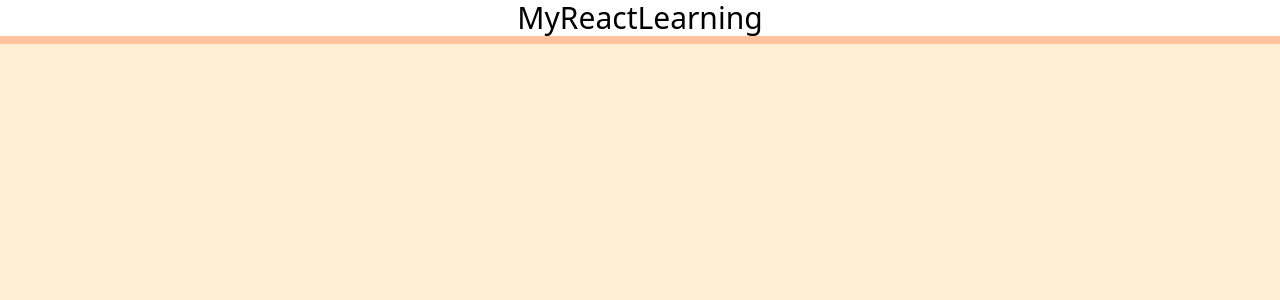
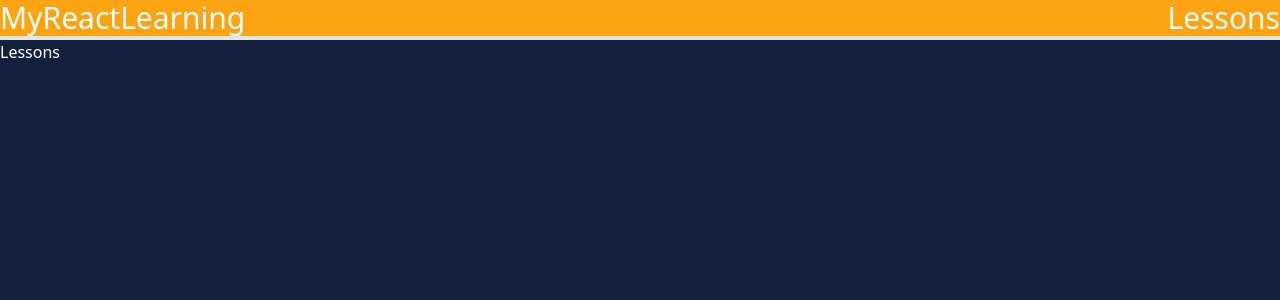
Before and after one commit to CoreyMckenzie/MyReactLearning, a React (Create React App) app: page /lessons in a window 1280 px wide. Before the commit this address had no page. Shown: the top 300 px of the page. Built offline with nearby package versions, Linux system fonts and the light colour scheme.

Commit message:
CSS redisgn and added a lessons nav for a toc for my lessons, each lesson will link to a different page

```diff
--- a/src/App.css
+++ /dev/null
@@ -1,38 +0,0 @@
-.App {
-  text-align: center;
-}
-
-.App-logo {
-  height: 40vmin;
-  pointer-events: none;
-}
-
-@media (prefers-reduced-motion: no-preference) {
-  .App-logo {
-    animation: App-logo-spin infinite 20s linear;
-  }
-}
-
-.App-header {
-  background-color: #282c34;
-  min-height: 100vh;
-  display: flex;
-  flex-direction: column;
-  align-items: center;
-  justify-content: center;
-  font-size: calc(10px + 2vmin);
-  color: white;
-}
-
-.App-link {
-  color: #61dafb;
-}
-
-@keyframes App-logo-spin {
-  from {
-    transform: rotate(0deg);
-  }
-  to {
-    transform: rotate(360deg);
-  }
-}
--- a/src/App.js
+++ b/src/App.js
@@ -1,8 +1,9 @@
 import { BrowserRouter as Router, Routes, Route } from 'react-router-dom'; //adding react router
 import Home from "./pages/Home";
 import Props from "./pages/Props"
+import Lessons from "./pages/Lessons";
 import Headerbar from "./Components/Headersurl";
-import './App.css';
+
 
 function App() {
   return (
@@ -10,6 +11,7 @@ function App() {
       <Headerbar/>
       <Routes>
         <Route path="/" element={<Home/>}></Route>
+        <Route path="/lessons" element={<Lessons/>}></Route>
         <Route path="/props" element={<Props/>}></Route>
       </Routes>
     </Router>
--- a/src/Components/Headersurl.jsx
+++ b/src/Components/Headersurl.jsx
@@ -4,9 +4,14 @@ import { useNavigate } from 'react-router-dom';
 export default function Headerbar() {
     const navigate = useNavigate();
   return (
-    <div className="border-b-8 border-Peach-new w-[100%]">
-        <header>
-        <h1 className={"text-center bg-white text-3xl cursor-pointer"} onClick={() => navigate("/")}>MyReactLearning</h1>
+    <div className="border-b-4 bg-secondary border-b-third w-[100%]">
+        <header className="flex justify-between">
+        <h1 className={"text-3xl text-white cursor-pointer"} onClick={() => navigate("/")}>MyReactLearning</h1>
+        <nav>
+          <ul>
+            <li className="mx-auto text-3xl text-white cursor-pointer" onClick={() => navigate("/Lessons")}>Lessons</li>
+          </ul>
+        </nav>
         </header>
     </div>
   )
--- a/src/index.css
+++ b/src/index.css
@@ -3,7 +3,8 @@
 @tailwind utilities;
 
 body {
-  background-color: #FFEFD3;
+  background-color: #14213D;
+  color: white;
 }
 
 .custom-position {
--- /dev/null
+++ b/src/pages/Lessons.jsx
@@ -0,0 +1,7 @@
+import React from 'react'
+
+export default function Lessons() {
+  return (
+    <div>Lessons</div>
+  )
+}
--- a/tailwind.config.js
+++ b/tailwind.config.js
@@ -9,6 +9,10 @@ module.exports = {
       'Peach-new': '#FFC49B',
       'background-ox': '#001B2E',
       'white': '#ffffff',
+      'primary': '#14213D',
+      'secondary': '#FCA311',
+      'third': '#E5E5E5',
+      'black': '000000',
     },
   },
   plugins: [],
```
